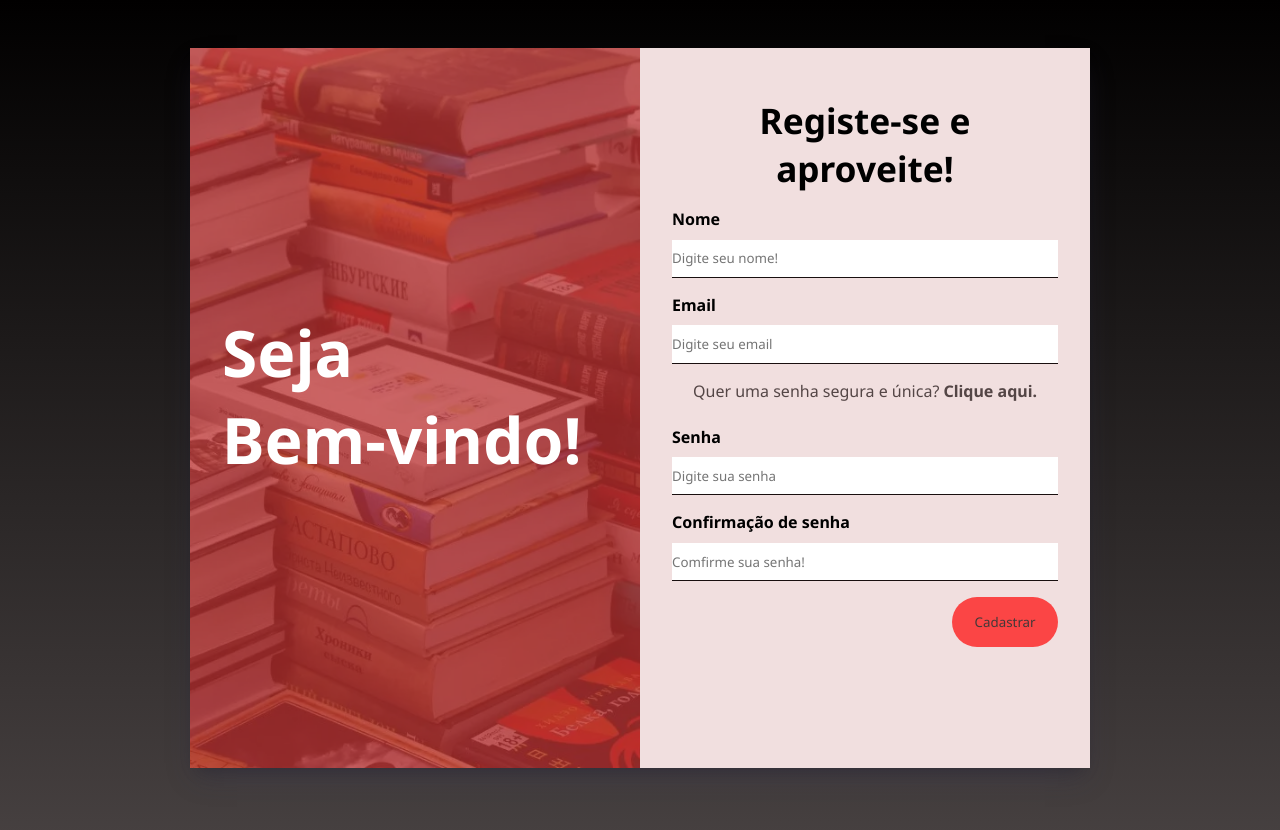
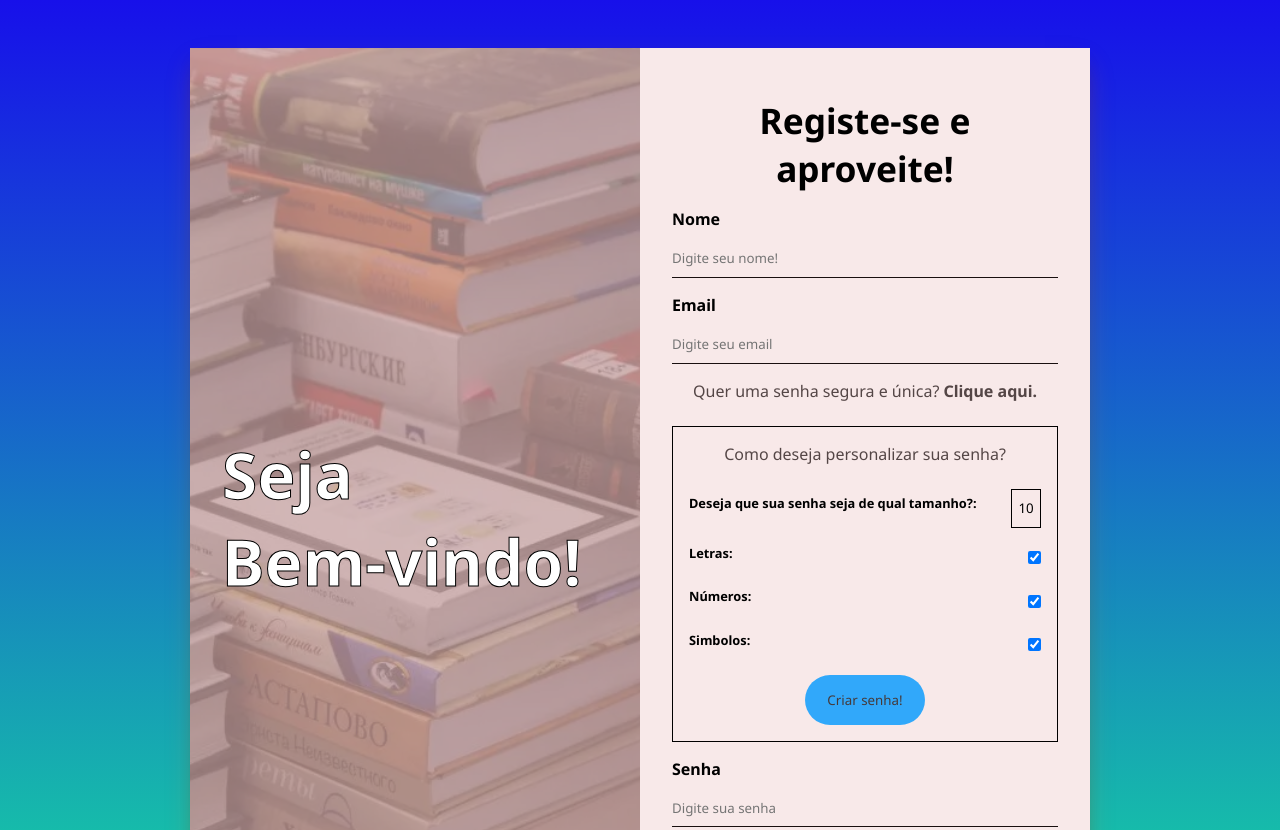
Before and after one commit to KaiqueBifulgo/Pagina_com_Gerador_de_Senha, a plain HTML site: page index.html in a window 1280 px wide. Shown: the top 830 px of the page. Drawn offline with Linux system fonts and the light colour scheme.

Commit message:
css e html atualização 1

```diff
--- a/css/styles.css
+++ b/css/styles.css
@@ -11,7 +11,7 @@ html, body {
 }
 
 html {
-    background: linear-gradient(#010000 0%, #474141 100%);
+    background: linear-gradient(#1710ea 0%, #16ea99 100%);
 }
 
 input:focus {
@@ -23,7 +23,7 @@ input:focus {
     min-height: 90vh;
     margin: 3rem auto;
     display: flex;
-    box-shadow: rgb(50, 50, 93, 0.25) 0px 13px 27px -5px,
+    box-shadow: rgba(238, 91, 6, 0.25) 0px 13px 27px -5px,
     rgb(0, 0, 0, 0.3) 0px 8px 16px -8px;
 }
 
@@ -39,7 +39,7 @@ input:focus {
     padding: 2rem;
     display: flex;
     align-items: center;
-    background-color: rgba(199, 51, 51, 0.7);
+    background-color: rgba(209, 169, 169, 0.7);
 }
 
 #register-banner h1 {
@@ -47,10 +47,12 @@ input:focus {
     margin-bottom: 1.5rem;
     word-spacing: 50rem;
     color: #fff;
+    -webkit-text-stroke: 1px;
+    -webkit-text-stroke-color: #010000;
 }
 
 #register-form {
-    background-color: #f1dfdf;
+    background-color: #f8e9e9;
     padding: 2rem;
     width: 50%;
     display: flex;
@@ -85,6 +87,7 @@ input:focus {
     border: none;
     border-bottom: 1px solid #190f0f;
     padding: 0.6rem 0;
+    background-color: #f8e9e9;
 }
 
 #generate-password {
@@ -98,7 +101,7 @@ input:focus {
 }
 
 #register-form #generated-password {
-    border: 1px solid #2318b3;
+    border: 1px solid #010000;
     border-radius: 4px;
     font-weight: bold;
     font-size: 1.2rem;
@@ -114,8 +117,10 @@ input:focus {
     color: #190f0f;
 }
 
-#register-form input[type="submit"]{
-    background-color: #ff0404df;
+#register-form input[type="submit"],
+#button-create-password,
+#copy-password {
+    background-color: #0099ff;
     color: #190f0f;
     opacity: 0.8;
     border: none;
@@ -130,3 +135,44 @@ input:focus {
 #register-form input[type="submit"]:hover {
     opacity: 1;
 }
+
+/* OPÇÕES */
+#generate-options {
+    margin-bottom: 1rem;
+    padding: 1rem;
+    border: 1px solid #010000;
+}
+
+#generate-options .form-control {
+    flex-direction: row;
+    justify-content: space-between;
+    align-items: center;
+}
+
+#generate-options label {
+    font-size: 0.8rem;
+}
+
+#generate-options input[type="text"] {
+    max-width: 30px;
+    text-align: center;
+    border: 1px solid #010000;
+}
+
+#button-create-password {
+    background-color: #0099ff;
+    display: block;
+    margin: 0 auto;
+}
+
+#copy-password {
+    margin: 1rem auto;
+    background-color: transparent;
+    border: 2px solid #2318b3;
+    color: #010000;
+    padding: 0.5rem 1rem;
+}
+
+.hide {
+    display: none;
+}
--- a/index.html
+++ b/index.html
@@ -41,9 +41,30 @@
                 Quer uma senha segura e única?
                 <span id="generate-password"> Clique aqui. </span>
             </p>
+            <div id="generate-options">
+                <p>Como deseja personalizar sua senha?</p>
+                <div class="form-control">
+                    <label for="length">Deseja que sua senha seja de qual tamanho?: </label>
+                    <input type="text" id="length" name="length" value="10">
+                </div>
+                <div class="form-control">
+                    <label for="letters">Letras: </label>
+                    <input type="checkbox" id="letters" name="letters" checked>
+                </div>
+                <div class="form-control">
+                    <label for="numbers">Números: </label>
+                    <input type="checkbox" id="numbers" name="numbers" checked>
+                </div>
+                <div class="form-control">
+                    <label for="symbols">Simbolos: </label>
+                    <input type="checkbox" id="symbols" name="symbols" checked>
+                </div>
+                <button id="button-create-password"> Criar senha! </button>
+            </div>
             <div id="generated-password">
                 <p> Aqui está sua senha!</p>
                 <h4></h4>
+                <button id="copy-password">Copiar senha</button>
             </div>
             <div class="form-control">
                 <label for="password"> Senha </label>
```
